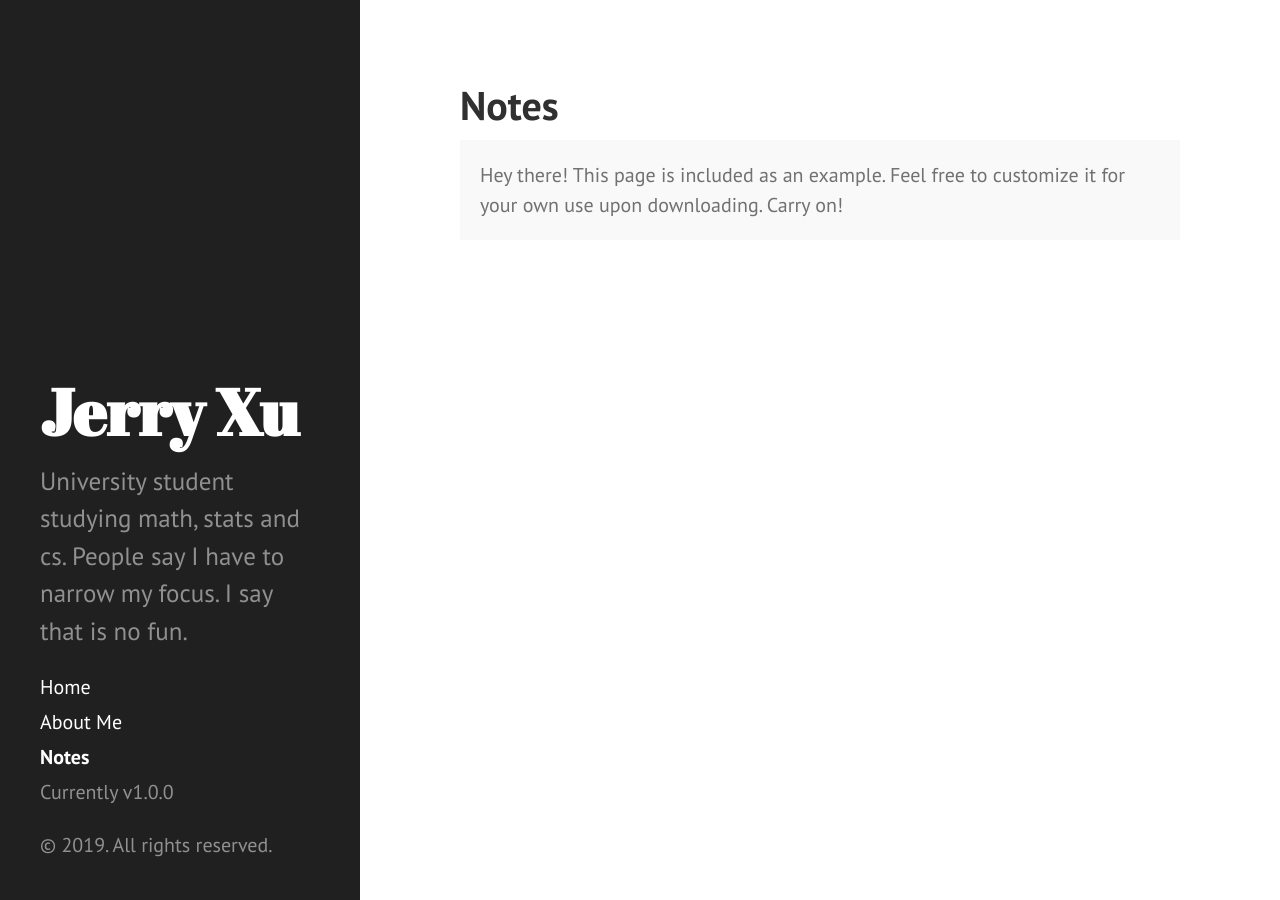
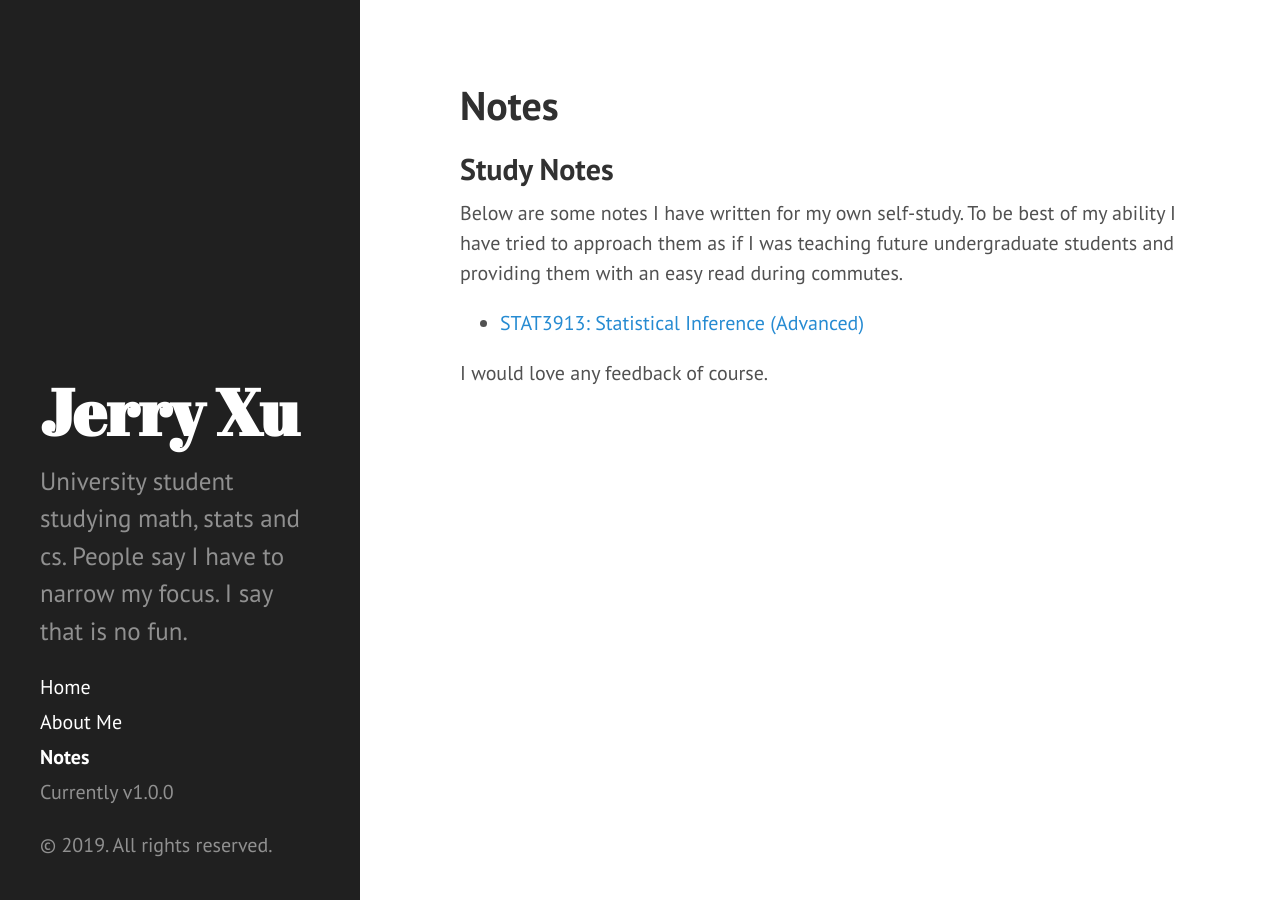
Before and after one commit to jerry-ye-xu/jerry-ye-xu.github.io, a Jekyll site: the page built from notes.md, in a window 1280 px wide. Built offline with Jekyll 4.4.1, drawn with Linux system fonts in a browser that asks for light colours; Markdown is read by kramdown in place of the engine named in the settings.

Commit message:
updated the about me page and added 3913 notes

```diff
--- a/notes.md
+++ b/notes.md
@@ -3,6 +3,10 @@ layout: page
 title: Notes
 ---
 
-<p class="message">
-  Hey there! This page is included as an example. Feel free to customize it for your own use upon downloading. Carry on!
-</p>
+## Study Notes
+
+Below are some notes I have written for my own self-study. To be best of my ability I have tried to approach them as if I was teaching future undergraduate students and providing them with an easy read during commutes.
+
+- [STAT3913: Statistical Inference (Advanced)](https://github.com/jerry-ye-xu/jerry-ye-xu.github.io/notes/statistical_inference/pdf)
+
+I would love any feedback of course.
```
Also changed, not shown: about.md (+12 -14 lines), 1 other file.
